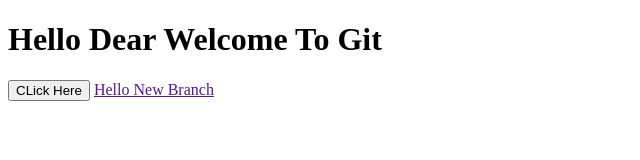
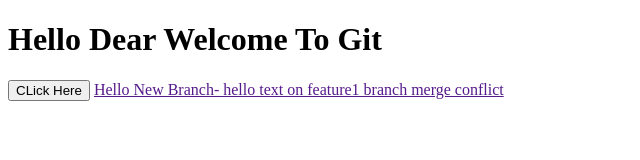
Before and after one commit to gituser2323-dev/projectTetsing1910, a plain HTML site: page index.html in a window 1280 px wide. Shown: the whole page, without its empty margins (0-640 px from the left). Drawn offline with Linux system fonts and the light colour scheme.

Commit message:
add new text on feature1 branhc

```diff
--- a/index.html
+++ b/index.html
@@ -13,7 +13,7 @@
     <h1>Hello Dear Welcome To Git</h1>
 
     <button>CLick Here</button>
-    <a href="">Hello New Branch</a>
+    <a href="">Hello New Branch- hello text on feature1 branch merge conflict</a>
 </body>
 
 </html>
```
